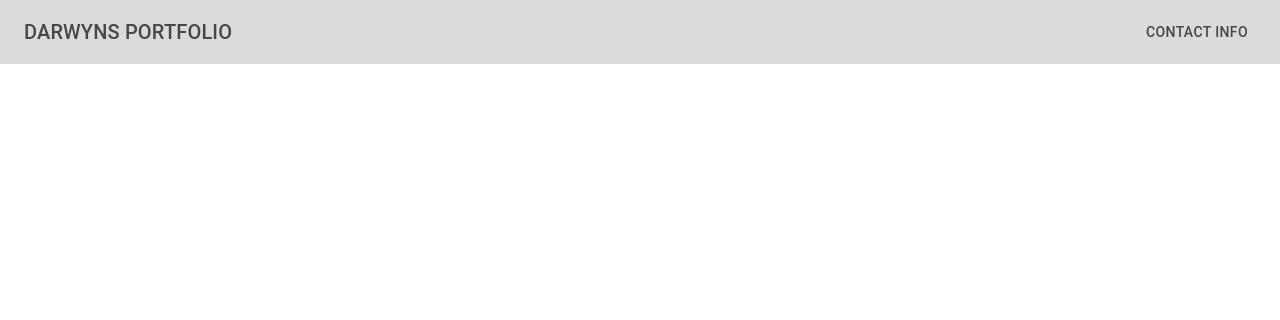
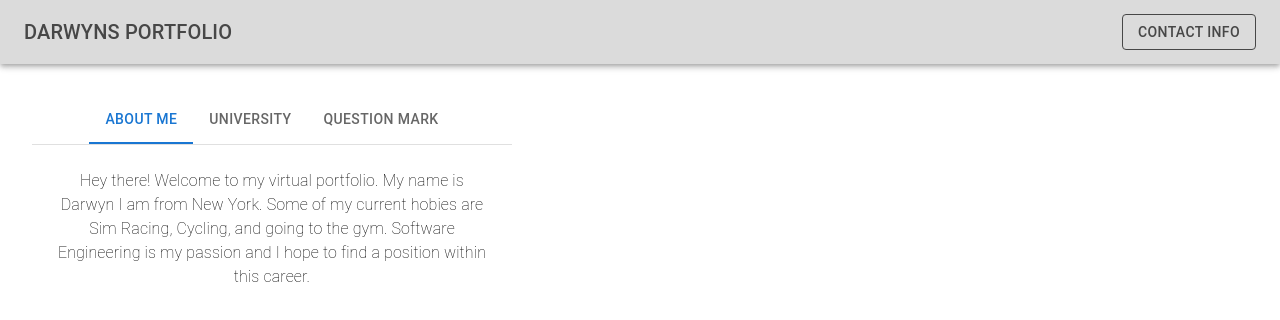
Before and after one commit to DarwynVE/darwyns-portfolio, a Next.js app: page / in a window 1280 px wide. Shown: the top 320 px of the page. Built offline with nearby package versions, Linux system fonts and the light colour scheme.

Commit message:
Created Tab For Info About Me

```diff
--- /dev/null
+++ b/src/components/experiences/experiences.tsx
@@ -0,0 +1,10 @@
+import Box from '@mui/material/Box';
+
+export default function Experiences() {
+    return (
+        <Box
+        width='xl'
+        sx={{background: '#7f7f7f'}}>
+        </Box>
+    )
+}
--- a/src/components/homePage/homePage.tsx
+++ b/src/components/homePage/homePage.tsx
@@ -1,8 +1,14 @@
-import { Button } from '@mui/material';
 import NavBars from '../navBars/navBars';
+import UserInfo from '../userInfo/userInfo';
+import Experiences from '../experiences/experiences';
+import { Box } from '@mui/material';
 
 export default function HomePage() {
     return (
-        <NavBars />
+        <Box>
+            <NavBars />
+            <UserInfo />
+            <Experiences />
+        </Box>
     )
 }
--- a/src/components/navBars/navBars.tsx
+++ b/src/components/navBars/navBars.tsx
@@ -29,7 +29,8 @@ export default function NavBars() {
                     </Typography>
                     <Button
                         onClick={handleOpen}
-                        sx={{color: '#474747'}}
+                        variant='outlined'
+                        sx={{color: '#474747', borderColor: '#474747'}}
                     >
                         Contact Info
                     </Button>
--- /dev/null
+++ b/src/components/userInfo/userInfo.tsx
@@ -0,0 +1,79 @@
+"use client";
+import { useState } from 'react';
+import { Typography, Box, Tab, Tabs, Divider } from '@mui/material';
+
+interface TabPanelProps {
+    children?: React.ReactNode;
+    index: number;
+    value: number;
+}
+
+function CustomTabPanel(props: TabPanelProps) {
+    const { children, value, index, ...other} = props;
+
+    return (
+        <div
+          role="tabpanel"
+          hidden={value !== index}
+          id={`simple-tabpanel-${index}`}
+          aria-labelledby={`simple-tab-${index}`}
+          {...other}
+        >
+          {value === index && <Box sx={{ p: 3 }}>{children}</Box>}
+        </div>
+      );
+}
+
+function a11yProps(index: number) {
+    return {
+      id: `simple-tab-${index}`,
+      'aria-controls': `simple-tabpanel-${index}`,
+    };
+  }
+
+export default function UserInfo() {
+    const [value, setValue] = useState(0);
+
+    const handleChange = (event: React.SyntheticEvent, newValue: number) => {
+      setValue(newValue);
+    };
+
+    return (
+        <Box sx={{ width: '30em', margin: '2em'}}>
+          <Box sx={{ borderBottom: 1, borderColor: 'divider'}}>
+            <Tabs
+            value={value}
+            onChange={handleChange}
+            aria-label="Tabs containing some information about me"
+            centered
+            sx={{justifyContent:'center', alignContent:'center', alignItems: 'center' }}>
+              <Tab label="About Me" {...a11yProps(0)} />
+              <Tab label="University" {...a11yProps(1)} />
+              <Tab label="Question Mark" {...a11yProps(2)} />
+            </Tabs>
+          </Box>
+
+          <CustomTabPanel value={value} index={0}>
+                <Typography
+                sx={{textAlign: 'center', fontWeight: '200'}}
+                >
+                    Hey there! Welcome to my virtual portfolio. My name is Darwyn I am from New York. Some of my current hobies are Sim Racing, Cycling, and going to the gym. Software Engineering is my passion and I hope to find a position within this career.
+                </Typography>
+          </CustomTabPanel>
+          <CustomTabPanel value={value} index={1}>
+            <Typography
+            sx={{textAlign: 'center', fontWeight: '300'}}
+            >
+                Maryville University
+                <Divider />
+                Major: Computer Science
+                <Divider />
+                Focus: Software Engineering
+            </Typography>
+          </CustomTabPanel>
+          <CustomTabPanel value={value} index={2}>
+            Item Three
+          </CustomTabPanel>
+        </Box>
+      );
+}
```
Also changed, not shown: src/components/contactInfo/contactInfo.tsx (+1 -6 lines).
